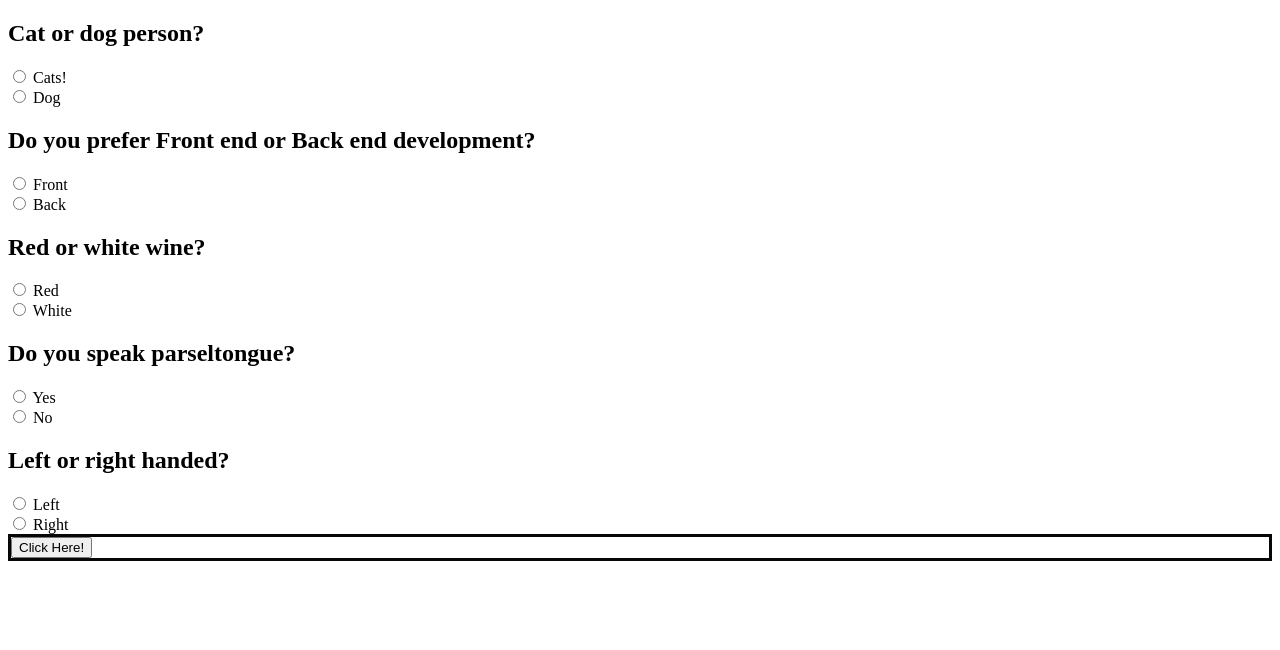
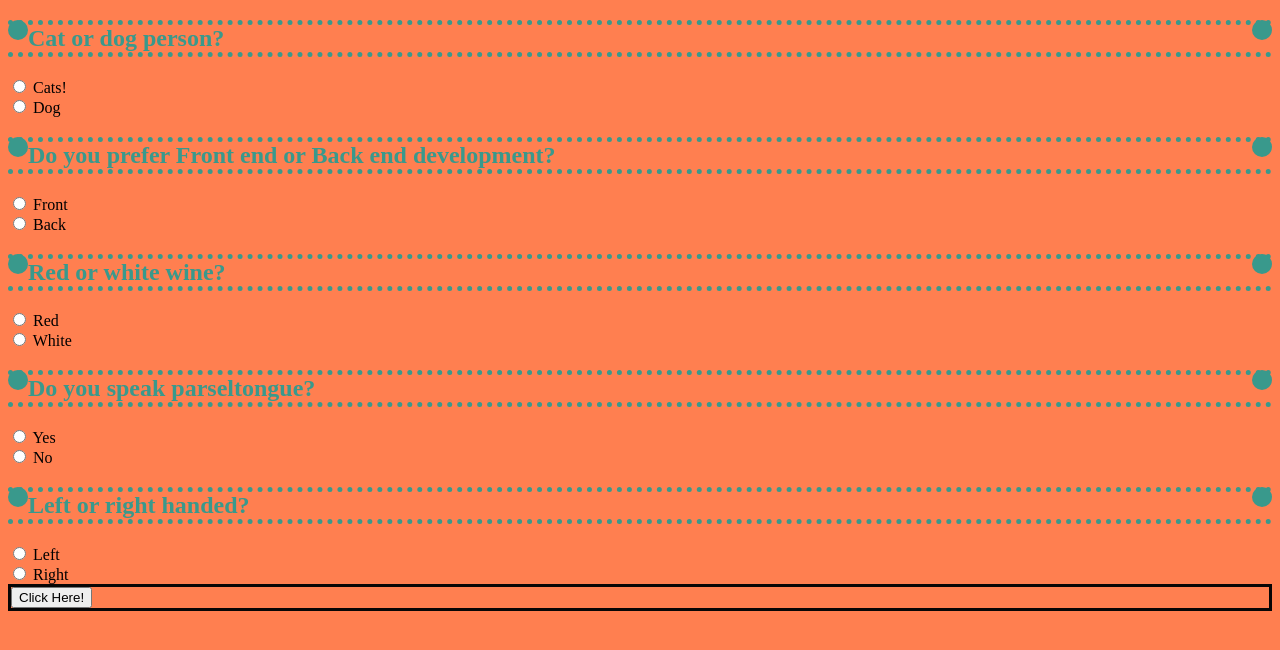
Before and after one commit to Kody7mm/programming-language, a plain HTML site: page index.html in a window 1280 px wide. Drawn offline with Linux system fonts and the light colour scheme.

Commit message:
Fun with some CSS elements

```diff
--- a/css/styles.css
+++ b/css/styles.css
@@ -1,3 +1,9 @@
+h2 {
+  color: rgb(57, 153, 140);
+  border-style: dotted;
+  border-width: 5px 20px;
+}
+
 #javascript {
   display: none;
   font-size: 25px;
@@ -46,3 +52,5 @@
   height: 200px;
   border-radius: 35%;
 }
+
+body {background-color: coral;}
```
